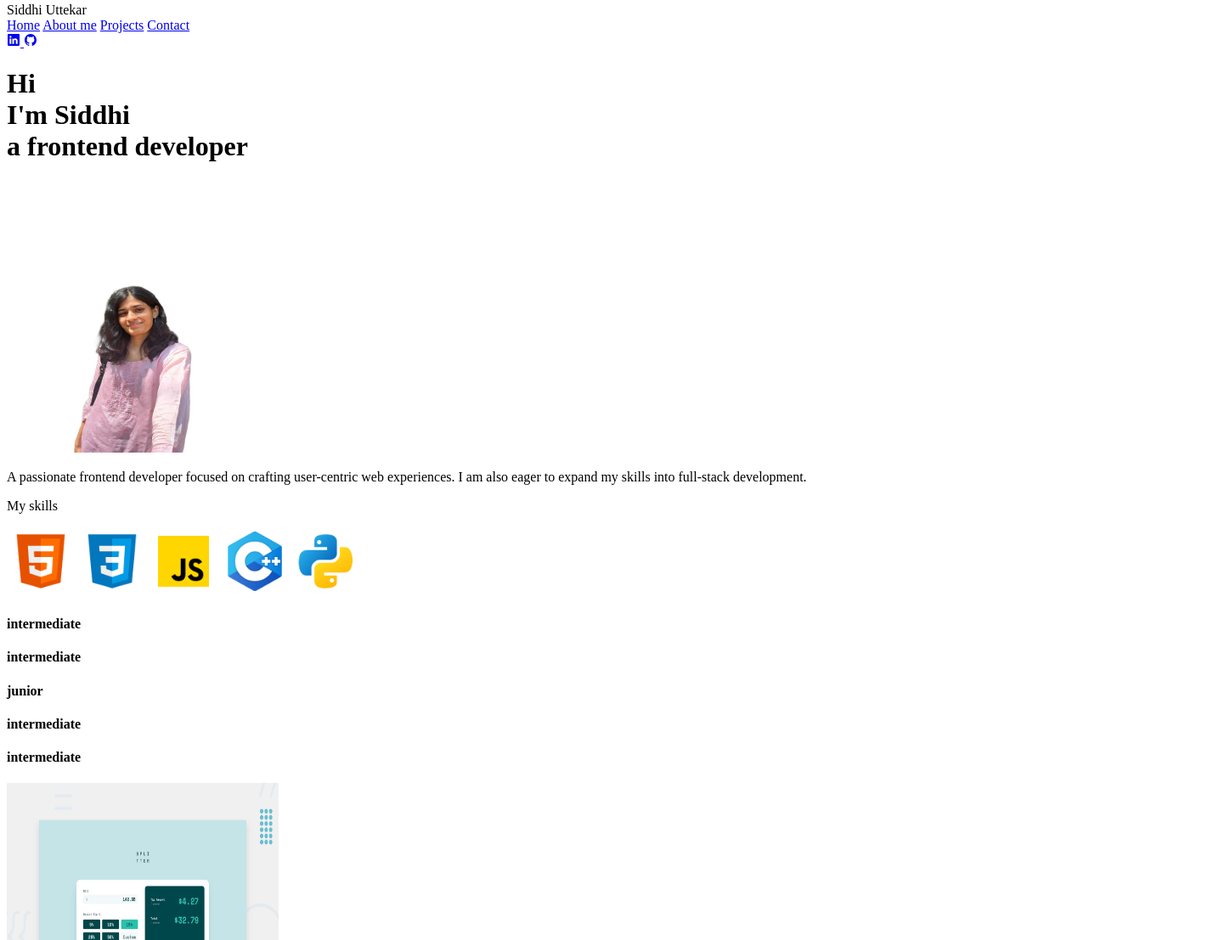
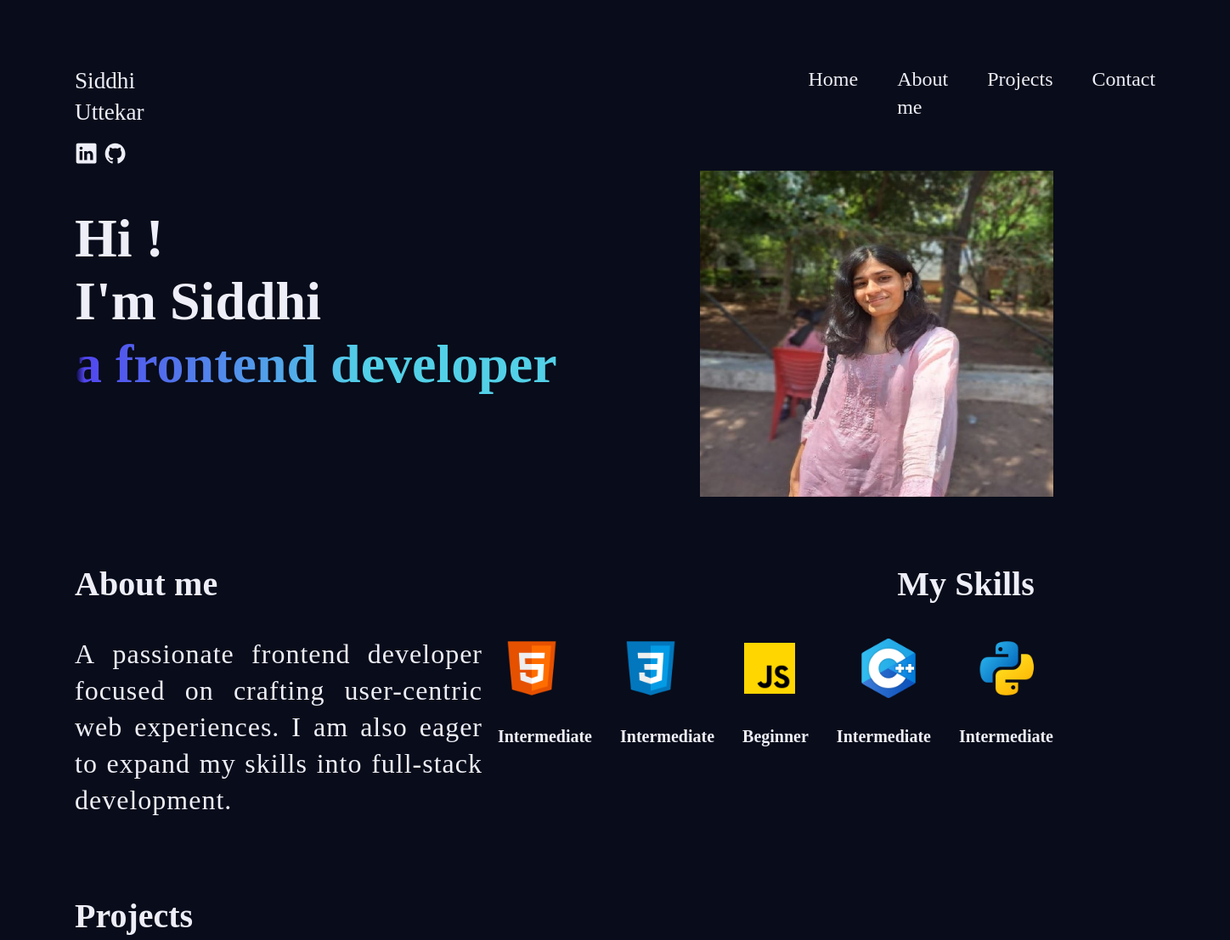
Before and after one commit to Siddhi-Uttekar/personal-portfolio, a plain HTML site: page index.html in a window 1280 px wide. Shown: the part 5-1112 px from the top of the page at 85% size, 1448 px wide, since content can reach past the window. Drawn offline with nearby package versions, Linux system fonts and the light colour scheme.

Commit message:
portfolio

```diff
--- a/index.html
+++ b/index.html
@@ -7,15 +7,18 @@
     <title>Portfolio</title>
 </head>
 <body>
+    <div class="conatiner">
 
-    <div>Siddhi Uttekar</div>
 
     <nav>
+        <div class="name">Siddhi Uttekar</div>
         <a href="#home">Home</a>
         <a href="#about">About me</a>
         <a href="#projects">Projects</a>
         <a href="#contact">Contact</a>
       </nav>
+
+      <br>
 
     <div class="social-media">
         <a href="https://www.linkedin.com/in/siddhi-uttekar-b89307274">
@@ -28,28 +31,38 @@
 
     </div>
 
+    <div class="home">
     <div class="home-intro">
-        <h1>Hi<br>
+        <h1>Hi !<br>
             I'm Siddhi<br>
            <span>a frontend developer</span>
       </h1>
     </div>
+    <div class="circle-background"></div>
+    <div class="circle"></div>
+
 
     <div class="myimg">
-        <img src="./assests/images/siddhi.jpeg"
+        <img src="./assests/images/siddhii.jpg"
         alt="image"
         >
     </div>
-
+</div>
+<br>
+<br>
+<div class="about-skill-heading">
+    <h2>About me</h2>
+    <h2>My Skills</h2>
+</div>
     <div class="about-me">
 
-        <p class="about">
+        <div class="about">
            A passionate frontend developer focused on crafting user-centric web experiences. I am also eager to expand my skills into full-stack development.
-        </p>
+        </div>
 
         <div class="skills">
-            <p>My skills</p>
-            <div>
+
+            <div class="my-skills">
                 <img src="./assests/images/icons8-html-5-96.png"
                 alt="html"
                 class="skill-icons"
@@ -71,19 +84,23 @@
                 class="skill-icons"
                 >
             </div>
-            <div>
-                <h4>intermediate</h4>
-                <h4>intermediate</h4>
-                <h4>junior</h4>
-                <h4>intermediate</h4>
-                <h4>intermediate</h4>
+            <div class="skill-text">
+                <h4>Intermediate</h4>
+                <h4>Intermediate</h4>
+                <h4>Beginner</h4>
+                <h4>Intermediate</h4>
+                <h4>Intermediate</h4>
             </div>
 
         </div>
     </div>
+<br>
+<br>
+<br>
+<h2>Projects</h2>
+        <section class="container-projects">
 
-        <section class="conatiner-projects">
-
+<div class="project1">
         <div class="project">
             <img
                 src="./assests/images/tip-calculator.jpg"
@@ -100,7 +117,7 @@
                 >
             </div>
             <h1>Tip-Calculator</h1>
-            <p>Javascript</p>
+            <p>Html CSS Javascript</p>
         </div>
 
         <div class="project">
@@ -118,10 +135,11 @@
                     >View code</a
                 >
             </div>
-            <h1>Drum kit with javascript</h1>
-            <p>Javascript</p>
+            <h1>Drum kit with Javascript</h1>
+            <p>Html CSS Javascript</p>
         </div>
-
+    </div>
+<div class="project2">
         <div class="project">
             <img
                 src="./assests/images/css-chatapp-illustration.jpg"
@@ -138,7 +156,7 @@
                 >
             </div>
             <h1>chat-app-css-illustration</h1>
-            <p>CSS</p>
+            <p>Html CSS</p>
         </div>
 
         <div class="project">
@@ -157,8 +175,9 @@
                 >
             </div>
             <h1>Testimonials-grid-section</h1>
-            <p>CSS</p>
+            <p>Html CSS</p>
         </div>
+    </div>
 
     </section>
 
@@ -204,7 +223,7 @@
 					</div>
 
     </form>
-
+</div>
 
 
 
--- a/script.js
+++ b/script.js
@@ -0,0 +1,23 @@
+function sendEmail() {
+	let name = document.getElementById("name").value;
+	let email = document.getElementById("email").value;
+	let message = document.getElementById("message").value;
+
+	let body =
+		"Name: " +
+		name +
+		"<br/> Email: " +
+		email +
+		"<br/> Message:  <br/>" +
+		message;
+
+	email.send({
+		SecureToken: "40b3c59b-369e-4371-b0bb-de6ace4d3415",
+		To: "ssuttekar14116@gmail.com",
+		From: "ssuttekar14116@gmail.com",
+		Subject: "Contact form submission",
+		Body: body,
+	}).then(function (message) {
+		alert("Mail sent successfully");
+	});
+}
--- a/style.css
+++ b/style.css
@@ -1,6 +1,7 @@
 img{
-    height:20rem;
-    width:20rem;
+    height:24rem;
+    width:26rem;
+    z-index: 1;
 }
 
 .skill-icons{
@@ -9,3 +10,180 @@ img{
     width:5rem;
 
 }
+.conatiner{
+    padding: 2em;
+    padding-left:5em;
+}
+
+body{
+    background-color: #090C1A;
+    margin-top: 3rem;
+}
+
+.name{
+   color: #EDEEF7;
+   font-family: 'Noto Sans Batak';
+   font-size:  1.7rem;
+   padding-right: 46rem;
+
+}
+
+nav{
+    display: flex;
+    gap:46px;
+   font-family: 'Noto Sans Batak';
+   font-size:  1.5rem;
+
+}
+
+a{
+    color: #EDEEF7;
+    text-decoration: none !important;
+
+}
+
+a:hover{
+    color: rgb(95, 56, 169);
+
+}
+
+.social-media{
+
+    font-size:  1.7rem;
+
+}
+
+.home{
+    display:flex;
+    justify-content: space-between;
+}
+
+.home-intro{
+    color: #EDEEF7;
+    font-size: 2rem;
+
+
+}
+
+span{
+
+    background: linear-gradient(90deg, rgba(2,0,36,1) 0%, rgba(81,70,238,1) 2%, rgba(82,208,231,1) 60%);
+    -webkit-background-clip: text;
+    background-clip: text;
+    color: transparent;
+}
+
+
+
+.circle {
+    background-image: radial-gradient(circle,
+      #FFCC00 0%,
+      #FFF1BC 100%);
+  }
+
+.about-skill-heading{
+    display: flex;
+    justify-content:left;
+    gap:50rem;
+
+}
+
+.about-me{
+    display: flex;
+    justify-content: space-between;
+
+}
+
+
+.about{
+    color: #EDEEF7;
+   font-family: 'Noto Sans Batak';
+   font-size: 2rem;
+   width:30rem;
+   text-align:justify;
+   letter-spacing: 1px;
+}
+
+h2{
+    color: #EDEEF7;
+   font-family: 'Noto Sans Batak';
+   font-size: 2.5rem;
+
+}
+
+.my-skills{
+    display:flex;
+    width: 40rem;
+    gap:40px;
+    justify-content: space-between;
+
+}
+
+.skill-text{
+    display:flex;
+    gap:33px;
+    color: #EDEEF7;
+   font-family: 'Noto Sans Batak';
+   font-size: 20px;
+   font-weight: 100;
+
+}
+
+.project1{
+    display:flex;
+    gap:25rem;
+    justify-content: space-around;
+    padding-top: 2rem;
+}
+
+.project2{
+    display:flex;
+    gap:25rem;
+    justify-content: space-around;
+    padding-top: 2rem;
+}
+
+.project{
+    color: #EDEEF7;
+   font-family: 'Noto Sans Batak';
+   font-size: 20px;
+
+}
+
+
+
+.project-image{
+    width:30rem;
+    opacity:1;
+    transition: .5s ease;
+  backface-visibility: hidden;
+}
+
+.project-image:hover{
+    opacity:0;
+    background-color:aqua;
+}
+
+.middle {
+    width:15rem;
+    font-size: xx-large;
+
+    justify-content: center;
+    transition: .5s ease;
+    opacity: 0;
+     position: absolute;
+    transform: translate(-50%, -50%);
+    -ms-transform: translate(-50%, -50%);
+    text-align: center;
+    color: #EDEEF7;
+    z-index: 1;
+  }
+
+  .project:hover .project-image {
+    opacity: 0.3;
+  }
+
+  .project:hover .middle {
+    opacity: 1;
+    z-index: 1;
+  }
```
Also changed, not shown: assests/images/siddhi.jpeg (deleted), assests/images/siddhii.jpg (added).
